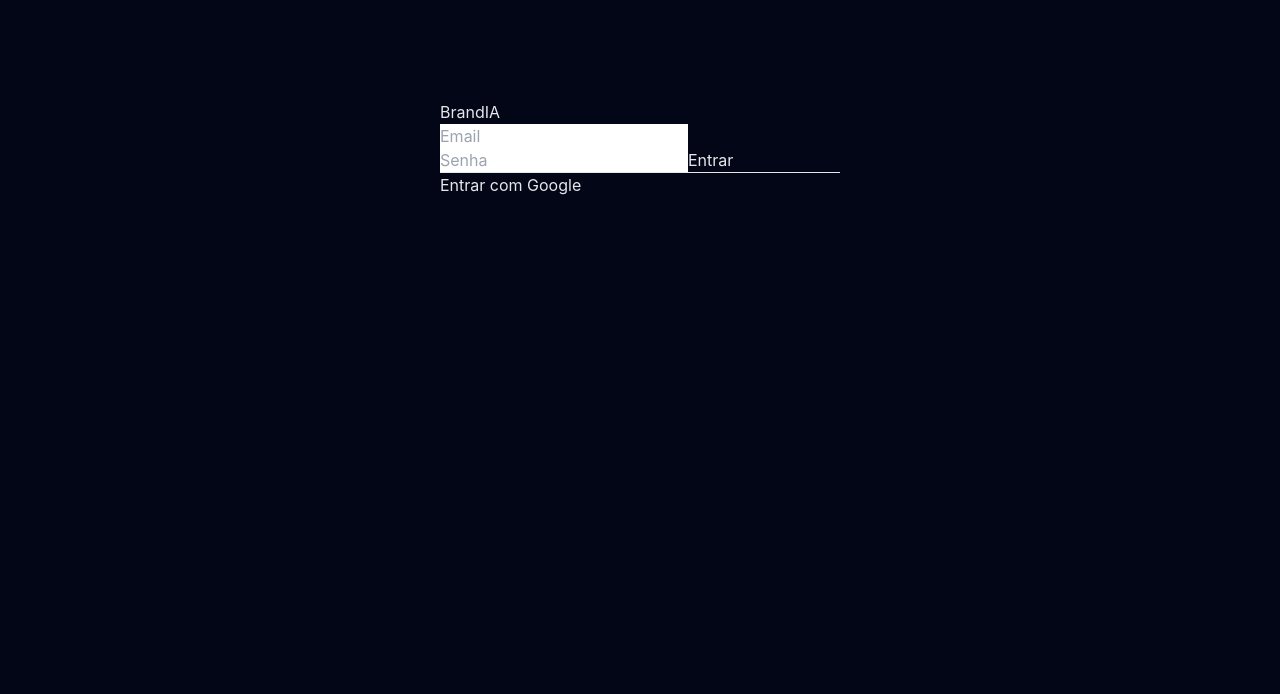
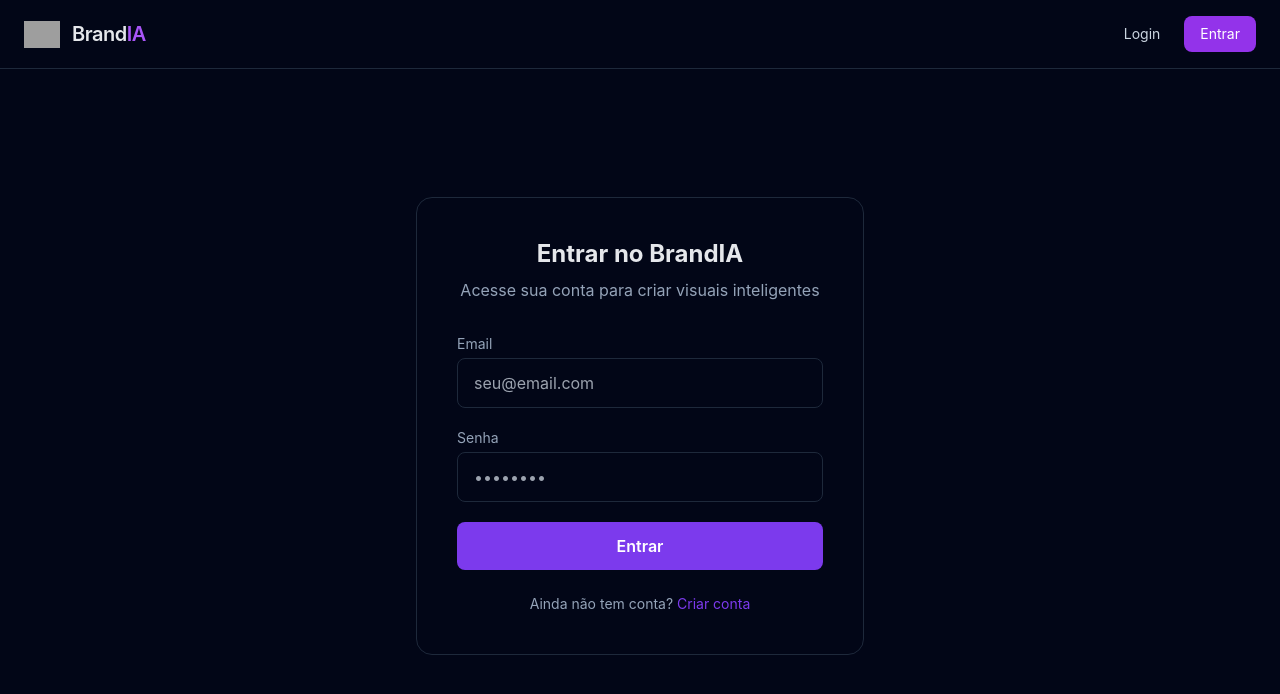
Before and after one commit to kelvin-brandia/brandia-mvp, a Next.js app: page /login in a window 1280 px wide. Shown: the top 694 px of the page. Built offline with nearby package versions, Linux system fonts and the light colour scheme; no server answers; grey boxes are pictures that could not be loaded.

Commit message:
Update page.tsx

```diff
--- a/app/login/page.tsx
+++ b/app/login/page.tsx
@@ -1,73 +1,60 @@
-'use client'
-
-import { useState } from 'react'
-import { supabase } from '../../lib/supabase'
-import { useRouter } from 'next/navigation'
+import Header from "@/components/Header";
 
 export default function LoginPage() {
-  const router = useRouter()
-  const [email, setEmail] = useState('')
-  const [password, setPassword] = useState('')
-  const [loading, setLoading] = useState(false)
+  return (
+    <main className="min-h-screen bg-[#020617] text-[#E5E7EB]">
+      <Header />
 
-  async function handleLogin(e: React.FormEvent) {
-    e.preventDefault()
-    setLoading(true)
+      <section className="flex items-center justify-center px-6 py-32">
+        <div className="w-full max-w-md border border-[#1E293B] rounded-2xl p-10 bg-[#020617]">
 
-    const { error } = await supabase.auth.signInWithPassword({
-      email,
-      password,
-    })
+          <h1 className="text-2xl font-bold text-center mb-2">
+            Entrar no BrandIA
+          </h1>
 
-    setLoading(false)
+          <p className="text-center text-[#94A3B8] mb-8">
+            Acesse sua conta para criar visuais inteligentes
+          </p>
 
-    if (!error) {
-      router.push('/dashboard')
-    } else {
-      alert(error.message)
-    }
-  }
-
-  async function handleGoogleLogin() {
-    await supabase.auth.signInWithOAuth({
-      provider: 'google',
-      options: {
-        redirectTo: `${window.location.origin}/dashboard`,
-      },
-    })
-  }
-
-  return (
-    <div style={{ maxWidth: 400, margin: '100px auto' }}>
-      <h1>BrandIA</h1>
-
-      <form onSubmit={handleLogin}>
+          <form className="space-y-5">
+            <div>
+              <label className="block text-sm mb-1 text-[#94A3B8]">
+                Email
+              </label>
               <input
                 type="email"
-          placeholder="Email"
-          value={email}
-          onChange={(e) => setEmail(e.target.value)}
-          required
+                placeholder="seu@email.com"
+                className="w-full px-4 py-3 rounded-lg bg-[#020617] border border-[#1E293B] focus:outline-none focus:ring-2 focus:ring-[#7C3AED]"
               />
+            </div>
 
+            <div>
+              <label className="block text-sm mb-1 text-[#94A3B8]">
+                Senha
+              </label>
               <input
                 type="password"
-          placeholder="Senha"
-          value={password}
-          onChange={(e) => setPassword(e.target.value)}
-          required
+                placeholder="••••••••"
+                className="w-full px-4 py-3 rounded-lg bg-[#020617] border border-[#1E293B] focus:outline-none focus:ring-2 focus:ring-[#7C3AED]"
               />
+            </div>
 
-        <button type="submit" disabled={loading}>
-          {loading ? 'Entrando...' : 'Entrar'}
+            <button
+              type="submit"
+              className="w-full mt-4 px-6 py-3 rounded-lg bg-[#7C3AED] hover:bg-[#6D28D9] transition text-white font-semibold"
+            >
+              Entrar
             </button>
           </form>
 
-      <hr />
-
-      <button onClick={handleGoogleLogin}>
-        Entrar com Google
-      </button>
+          <p className="text-center text-sm text-[#94A3B8] mt-6">
+            Ainda não tem conta?{" "}
+            <span className="text-[#7C3AED] hover:underline cursor-pointer">
+              Criar conta
+            </span>
+          </p>
         </div>
-  )
+      </section>
+    </main>
+  );
 }
```
Lines whose indentation alone changed are shown as unchanged.
